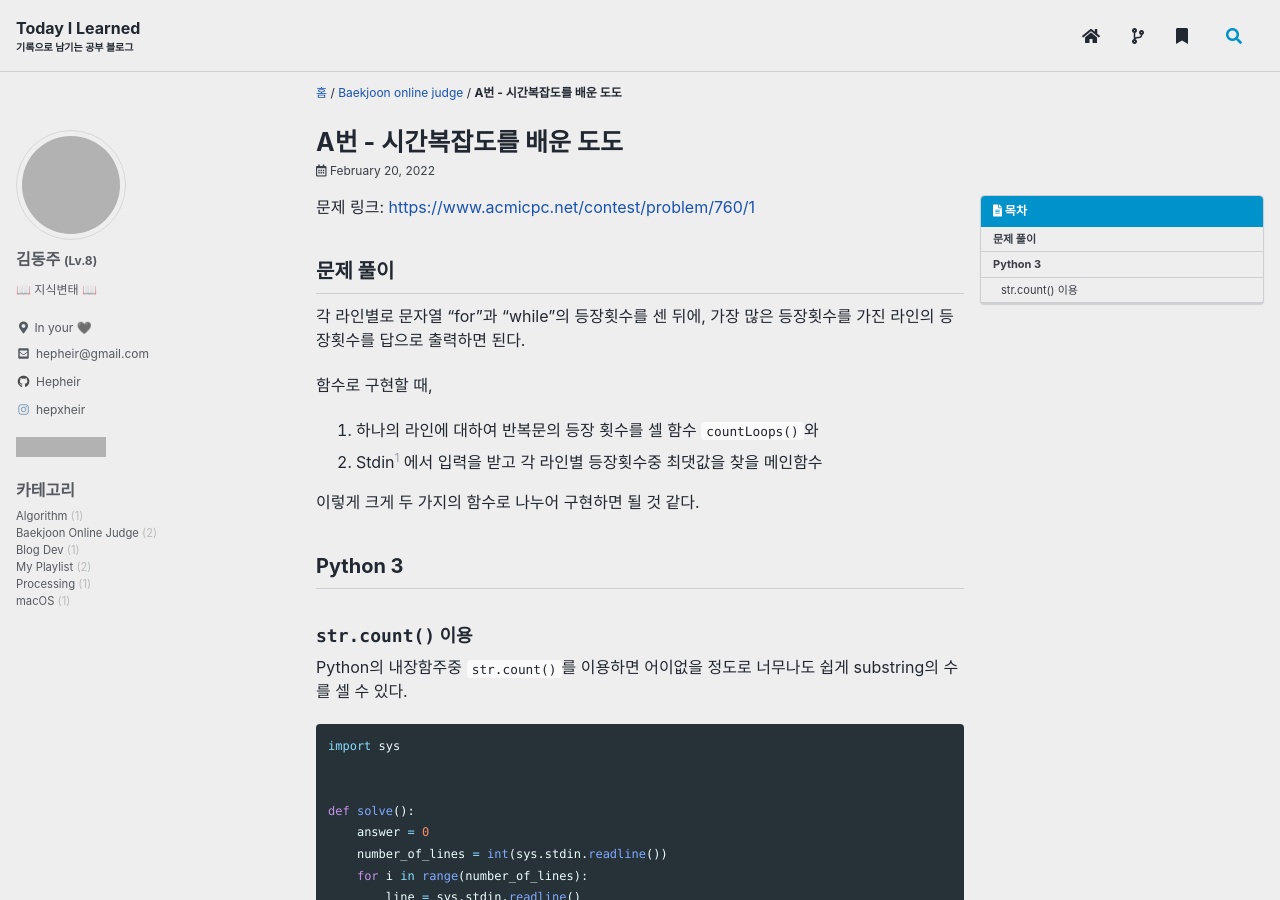
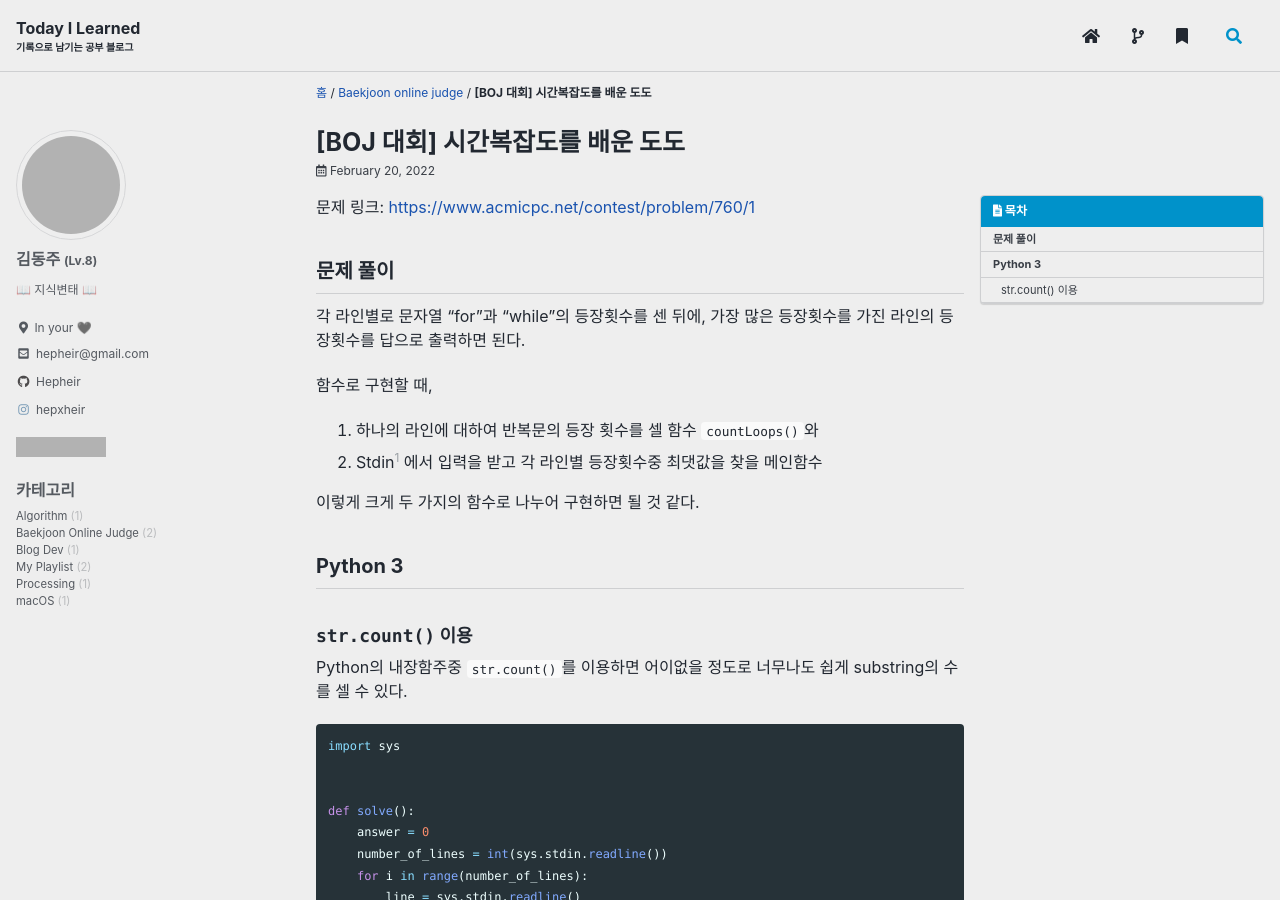
Before and after one commit to Hepheir/archived-hepheir.github.io, a Jekyll site: the page built from _posts/Baekjoon Online Judge/2022-02-20-contest-760-1.md, in a window 1280 px wide and 900 px high. Built offline with Jekyll 4.4.1, drawn with Linux system fonts in a browser that asks for light colours; cached includes are drawn as plain includes; comment, search, counter and statistics services are not loaded; grey boxes are pictures that could not be loaded.

Commit message:
post: Update "Baekjoon Online Judge/2022-02-20-contest-760-1.md" 접두사 추가

```diff
--- a/_posts/Baekjoon Online Judge/2022-02-20-contest-760-1.md
+++ b/_posts/Baekjoon Online Judge/2022-02-20-contest-760-1.md
@@ -1,5 +1,5 @@
 ---
-title: "A번 - 시간복잡도를 배운 도도"
+title: "[BOJ 대회] 시간복잡도를 배운 도도"
 categories:
   - "Baekjoon Online Judge"
 tags:
```
